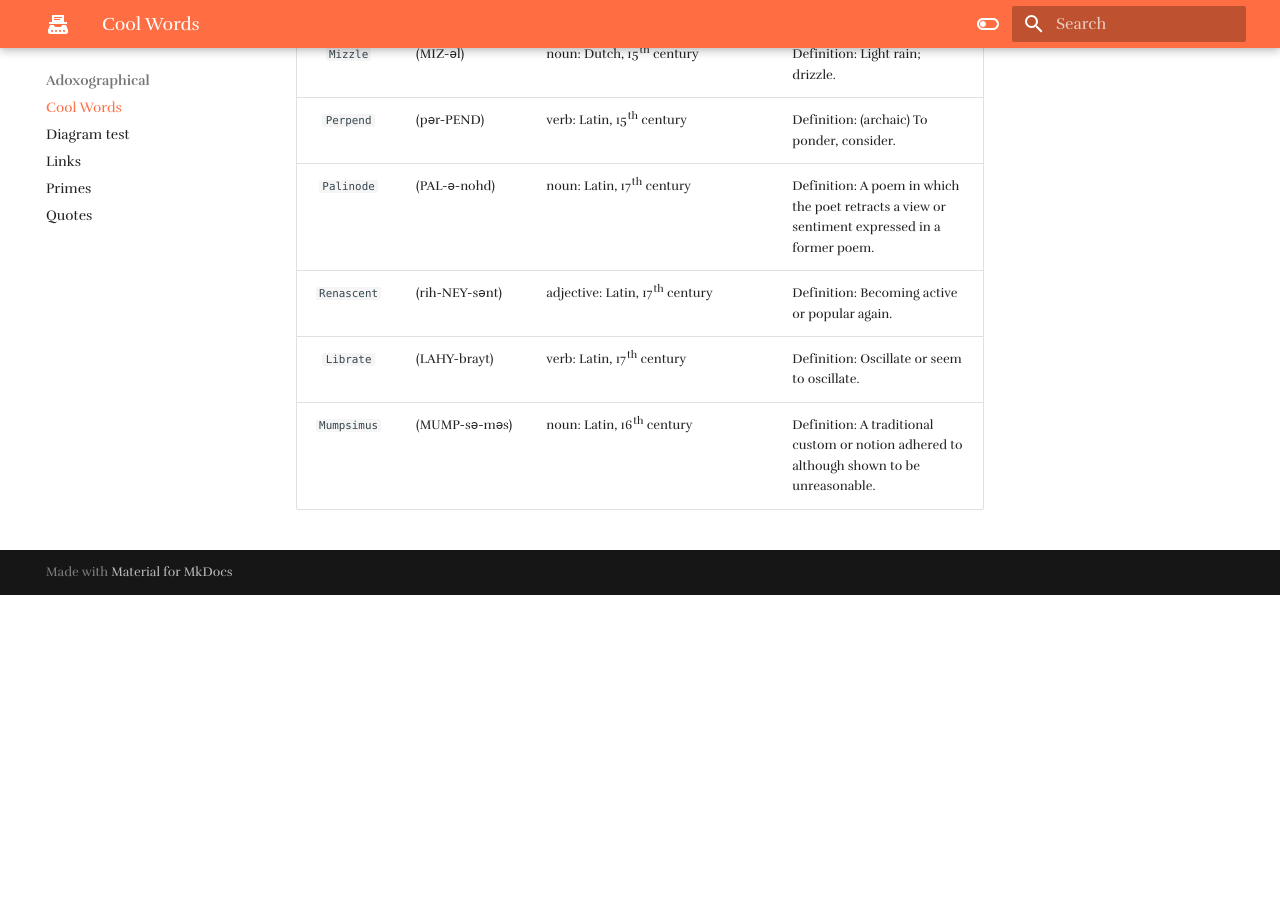
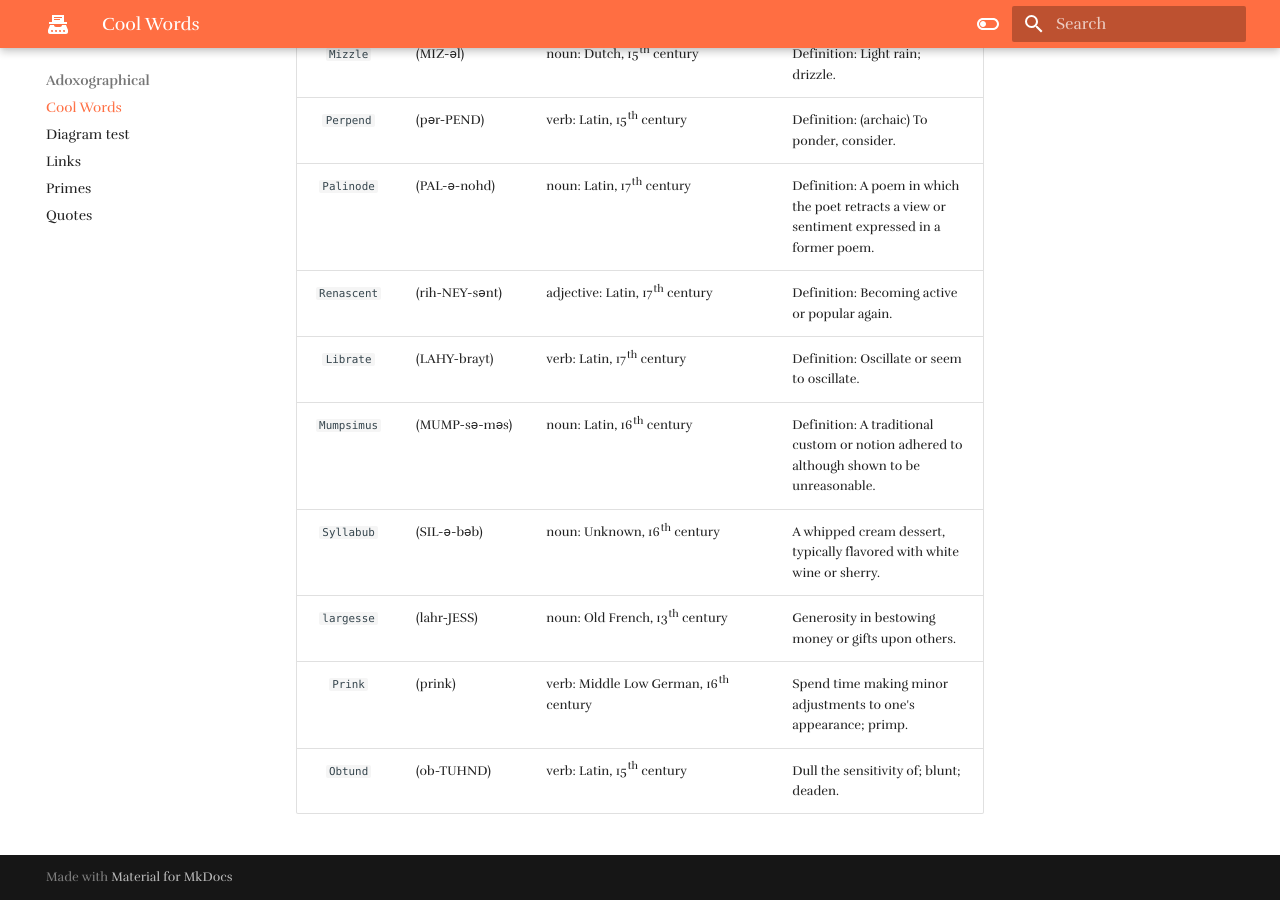
Before and after one commit to madlogmay/adoxographical_demiurge, an MkDocs documentation site: the page built from docs/adoxographical/cool_words.md, in a window 1280 px wide and 900 px high, scrolled down 3241 px. Built offline with MkDocs 1.6.1 and Material for MkDocs 9.7.7, drawn with Linux system fonts in a browser that asks for light colours; some web fonts are replaced; comment, search, counter and statistics services are not loaded; before the commit the page ends 3836 px from its top, so only the background shows below that.

Commit message:
Update cool_words.md

```diff
--- a/docs/adoxographical/cool_words.md
+++ b/docs/adoxographical/cool_words.md
@@ -42,3 +42,7 @@
 | `Renascent` | (rih-NEY-sənt) | adjective: Latin, 17th century | Definition: Becoming active or popular again. |
 | `Librate` | (LAHY-brayt) | verb: Latin, 17th century | Definition: Oscillate or seem to oscillate.
 | `Mumpsimus` | (MUMP-sə-məs) | noun: Latin, 16th century |Definition: A traditional custom or notion adhered to although shown to be unreasonable.
+| `Syllabub` | (SIL-ə-bəb) | noun: Unknown, 16th century | A whipped cream dessert, typically flavored with white wine or sherry.|
+| `largesse` | (lahr-JESS) | noun: Old French, 13th century | Generosity in bestowing money or gifts upon others.|
+| `Prink` | (prink) | verb: Middle Low German, 16th century | Spend time making minor adjustments to one's appearance; primp.|
+| `Obtund` | (ob-TUHND) | verb: Latin, 15th century | Dull the sensitivity of; blunt; deaden.|
```
